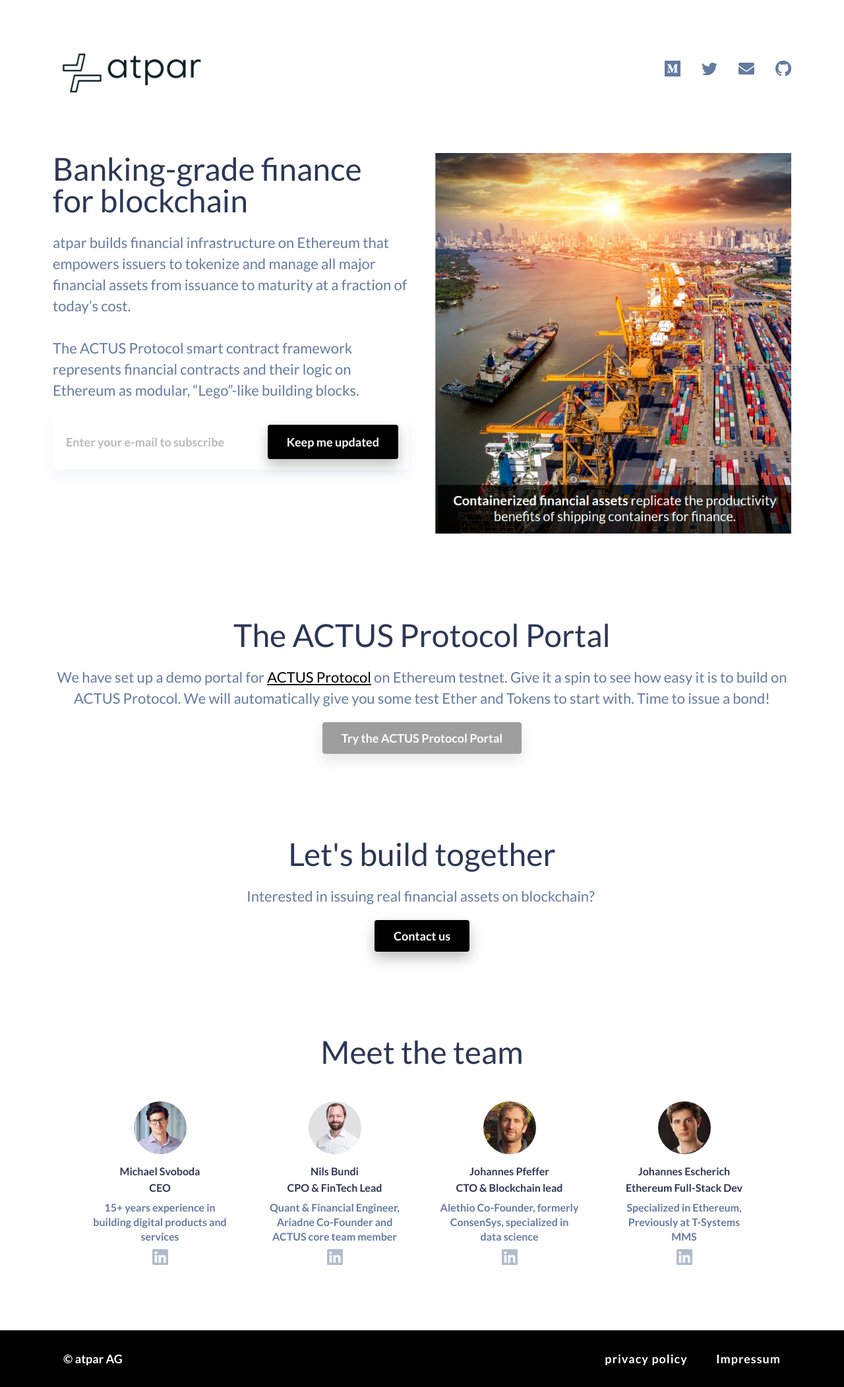
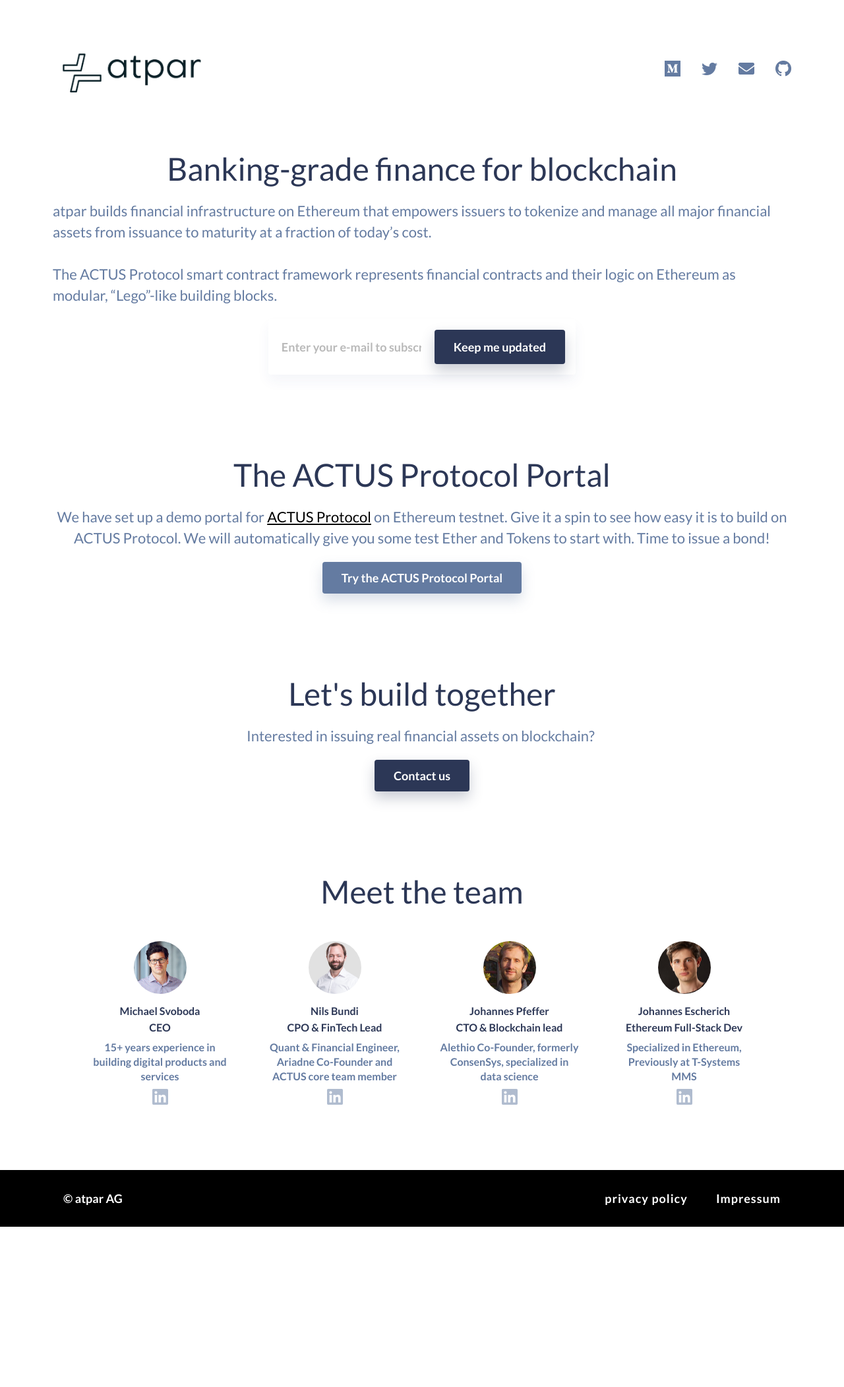
Before and after one commit to atpar/atpar.github.io, a Jekyll site: the page built from index.html, in a window 1280 px wide. Shown: the whole page at 66% size. Built offline with Jekyll 4.4.1, drawn with Linux system fonts in a browser that asks for light colours; comment, search, counter and statistics services are not loaded; after the commit the page ends 1860 px from its top, so only the background shows below that.

Commit message:
adjust button, remove image

```diff
--- a/_includes/atpar.html
+++ b/_includes/atpar.html
@@ -1,7 +1,6 @@
 <section class="bg-blue afp">
     <div class="container">
-        <div class="section">
-            <div class="half-section">
+        <div class="section column center">
             <h1 class="section-title">{{ site.data.atpar.title }}</h1>
             <p class="section-paragraph">{{ site.data.atpar.description }}</p>
 
@@ -19,9 +18,5 @@
                 </button>
             </form>
         </div>
-            <div class="half-section">
-                <img src="{{ site.data.atpar.image }}" class="section-image" alt="">
-            </div>
-        </div>
     </div>
 </section>
--- a/assets/css/styles.scss
+++ b/assets/css/styles.scss
@@ -197,8 +197,8 @@
 }
 
 .button, .cc-btn {
-  background-color: rgb(0, 0, 0);
-  box-shadow: 0 10px 20px 0 rgba(0, 0, 0, 0.25);
+  background-color: rgb(44, 55, 86);
+  box-shadow: 0 10px 20px 0 rgba(44, 55, 86, 0.25);
   font-family: 'Lato', sans-serif;
   font-weight: 700;
   font-size: 18px;
@@ -226,9 +226,9 @@
     min-width: 176px;
   }
   &.portal {
-    background-color: rgb(158, 158, 158);
+    background-color: rgb(100, 123, 161);
     padding: 15px 29px;
-    box-shadow: 0 10px 20px 0 rgba(158, 158, 158, 0.25);
+    box-shadow: 0 10px 20px 0 rgba(100, 123, 161, 0.25);
   }
   img {
     display: none;
```
Lines whose indentation alone changed are shown as unchanged.
